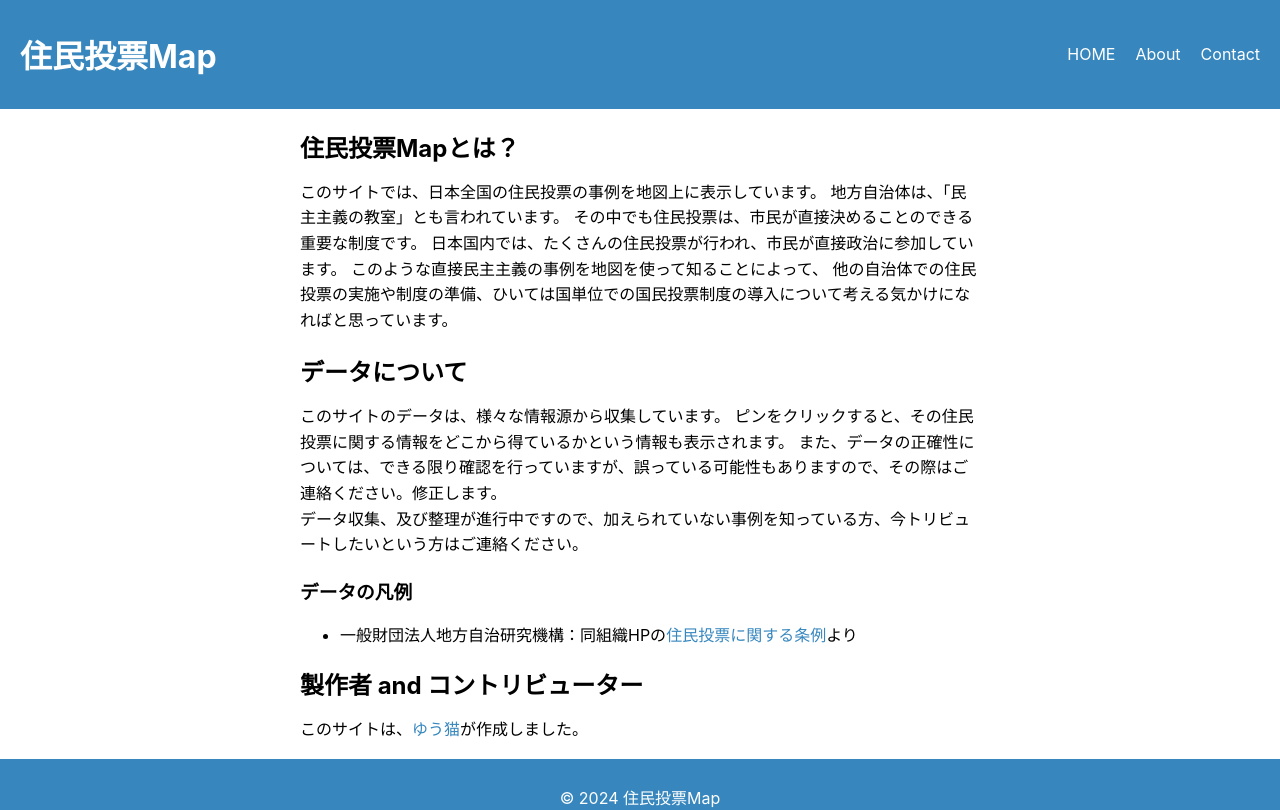
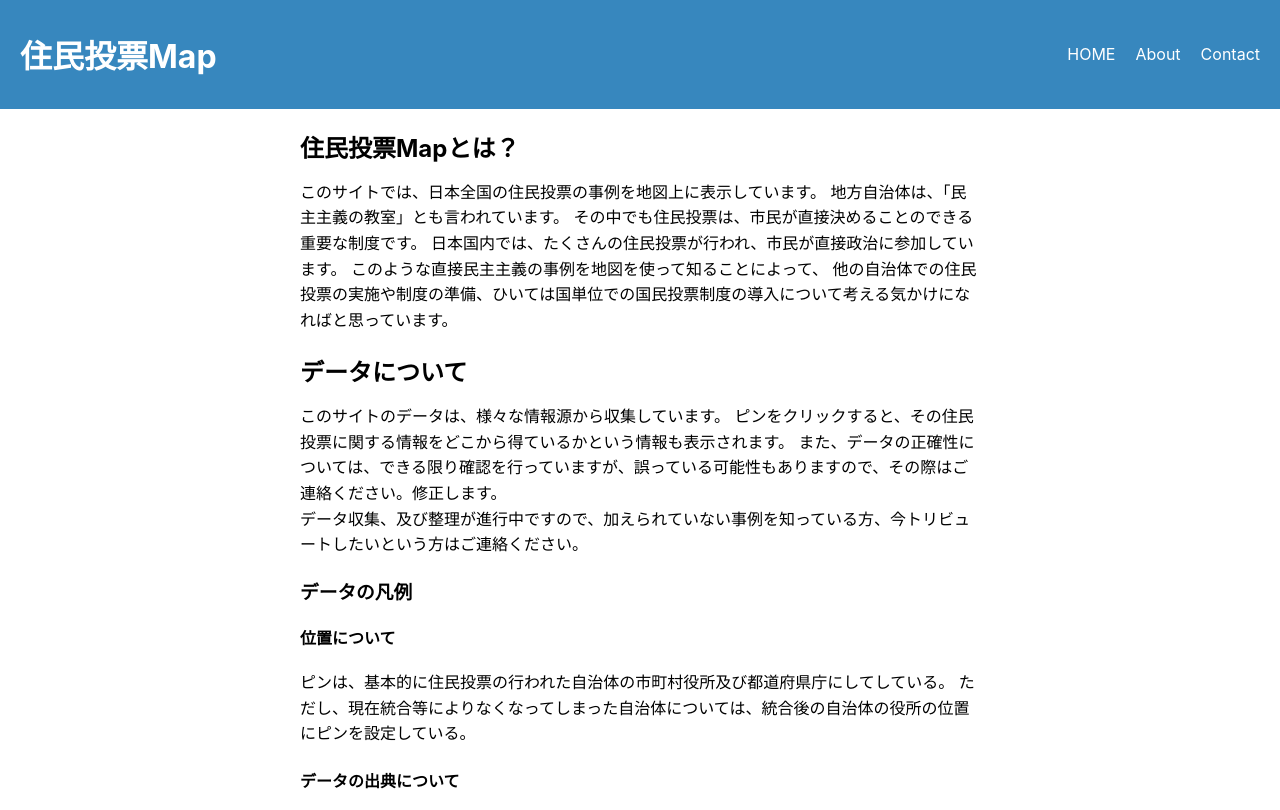
Before and after one commit to yuneko1127/jumintohyoMap, a React (Create React App) app: page /about in a window 1280 px wide. Shown: the top 810 px of the page. Built offline with nearby package versions, Linux system fonts and the light colour scheme.

Commit message:
a little fix

```diff
--- a/src/About.js
+++ b/src/About.js
@@ -22,6 +22,12 @@ const About = () => {
         データ収集、及び整理が進行中ですので、加えられていない事例を知っている方、今トリビュートしたいという方はご連絡ください。
       </p>
       <h3>データの凡例</h3>
+      <h4>位置について</h4>
+      <p>
+        ピンは、基本的に住民投票の行われた自治体の市町村役所及び都道府県庁にしてしている。
+        ただし、現在統合等によりなくなってしまった自治体については、統合後の自治体の役所の位置にピンを設定している。
+      </p>
+      <h4>データの出典について</h4>
       <ul>
         <li>
           一般財団法人地方自治研究機構：同組織HPの
--- a/src/Events.js
+++ b/src/Events.js
@@ -14,6 +14,14 @@ const events = [
       location: [26.212778735226753, 127.68079498540686],
       date: '1996-09-08',
       source:"一般財団法人地方自治研究機構",
+    },
+    {
+      id: 3,
+      eventName: '御嵩町における産業廃棄物処理施設の設置についての住民投票',
+      location_name: '岐阜県御嵩町',
+      location: [26.212778735226753, 127.68079498540686],
+      date: '1996-09-08',
+      source:"一般財団法人地方自治研究機構",
     }
 ];
 
--- a/src/Map.js
+++ b/src/Map.js
@@ -29,6 +29,7 @@ const Map = () => {
               <h3>{event.eventName}</h3>
               <p><strong>場所:</strong> {event.location_name}</p>
               <p><strong>日付:</strong> {event.date}</p>
+              <p><strong>出典:</strong> {event.source}</p>
             </div>
           </Popup>
         </Marker>
```
